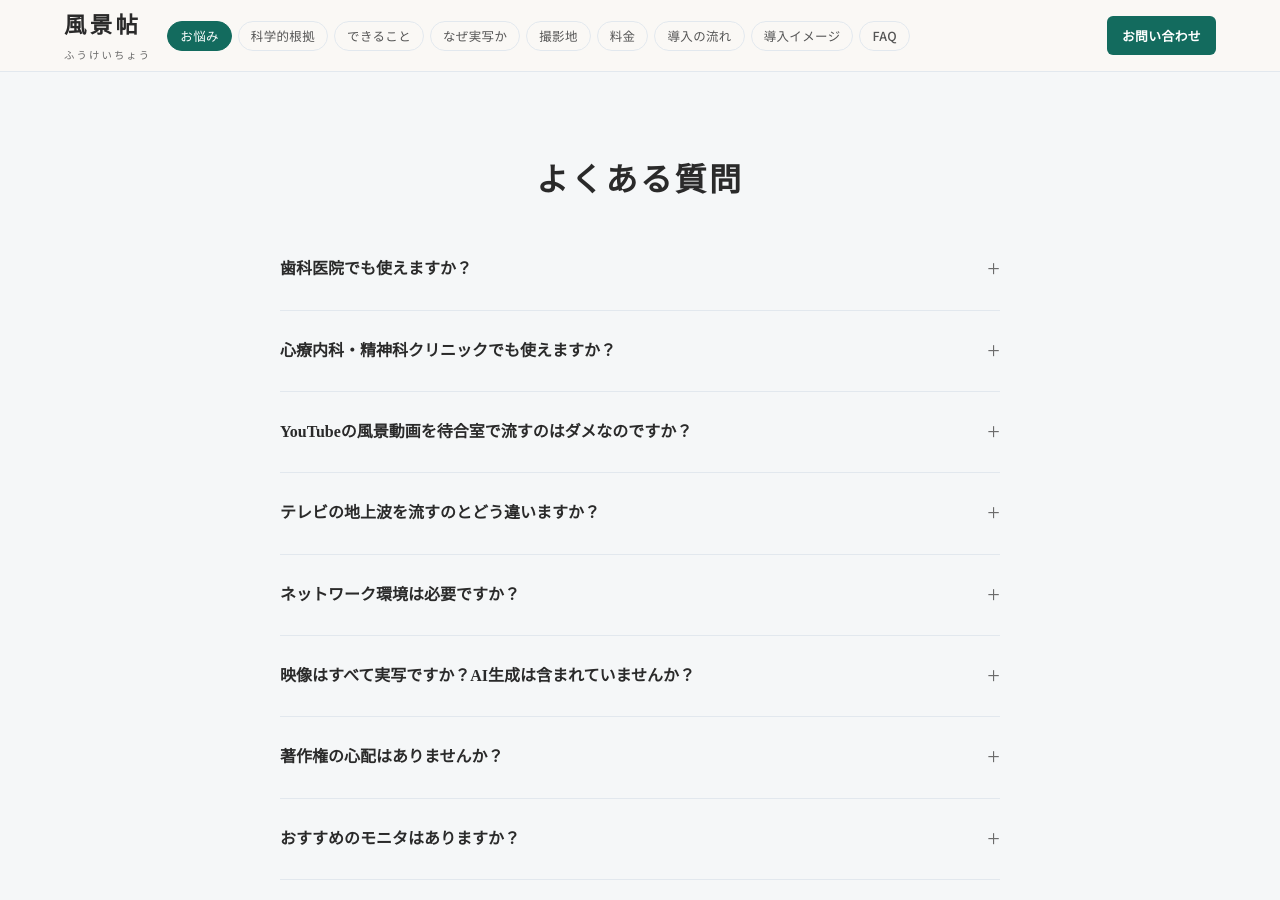
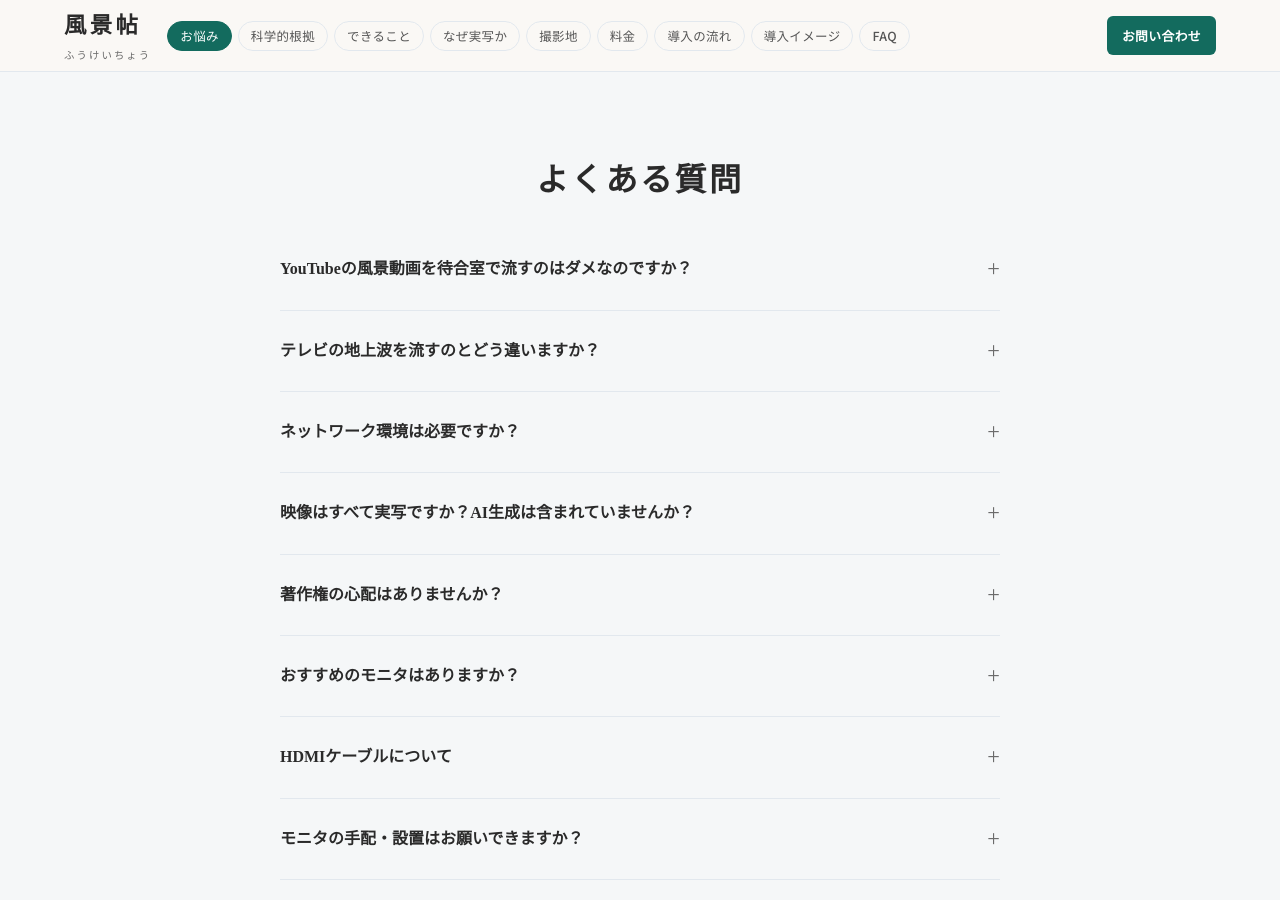
Before and after one commit to dr836gnypeq-ctrl/fukeichou-site, a Jekyll site: the page built from index.html, in a window 1280 px wide and 900 px high, scrolled down 10073 px. Built offline with Jekyll 4.4.1, drawn with Linux system fonts in a browser that asks for light colours; nearby versions of some CDN libraries.

Commit message:
Remove FAQ: dental and mental clinic items

```diff
--- a/index.html
+++ b/index.html
@@ -397,10 +397,6 @@ description: 待合室のモニターに何を流すか迷っていませんか
 <h2 class="section-heading reveal">よくある質問</h2>
 <div class="faq-list reveal reveal-d1">
 
-<details class="faq-item"><summary>歯科医院でも使えますか？</summary><p>はい。歯科待合室でのご利用に適しています。治療への不安を抱えた患者さんの緊張を和らげる映像として、治療前の時間を穏やかに過ごしていただけます。音量ゼロでも十分に機能するため、診察室の音環境を乱しません。</p></details>
-
-<details class="faq-item"><summary>心療内科・精神科クリニックでも使えますか？</summary><p>はい。むしろ最も効果が期待できる環境の一つです。センセーショナルなニュースが症状に悪影響を与える可能性がある診療科において、穏やかな自然映像は待合室の空気を整える手立てになります。音量ゼロで運用でき、他の患者さんと視線を合わせたくない方の視線を自然に受け止める効果もあります。また、急性期精神科病棟での研究では、自然写真の掲示により抗不安薬の頓服投与率が有意に低下したことが報告されています。<a href="{{ '/evidence/clinic/' | relative_url }}#mental" class="text-link-btn">詳しい科学的根拠はこちら →</a></p></details>
-
 <details class="faq-item"><summary>YouTubeの風景動画を待合室で流すのはダメなのですか？</summary><p>YouTubeの利用規約では、個人的かつ非商業的な利用のみが許諾されています。クリニックや介護施設で映像を流す行為は、患者さんの満足度向上を目的とした事業活動の一環にあたり、商用利用として規約違反となります。広告表示や通信の不安定さ以前に、そもそも利用が認められていません。風景帖は商用利用を正規に許諾した映像のみを提供しており、著作権・利用規約の両面で安心してご利用いただけます。</p></details>
 
 <details class="faq-item"><summary>テレビの地上波を流すのとどう違いますか？</summary><p>地上波のワイドショーやニュースは音量の問題が避けられず、番組の内容もコントロールできません。風景映像は音量ゼロでも機能し、不快な内容が流れる心配もありません。チューナーを搭載しない構成のため、NHK受信料も不要です。</p></details>
```
